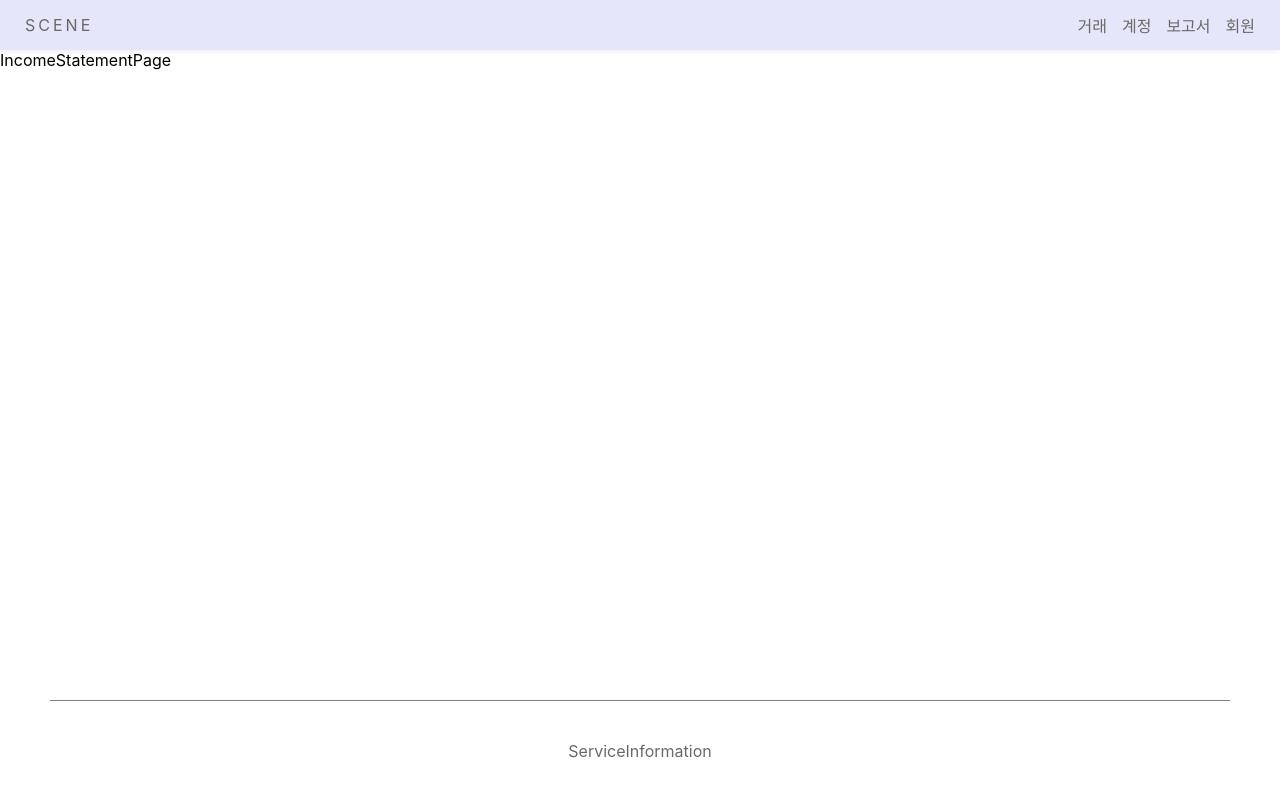
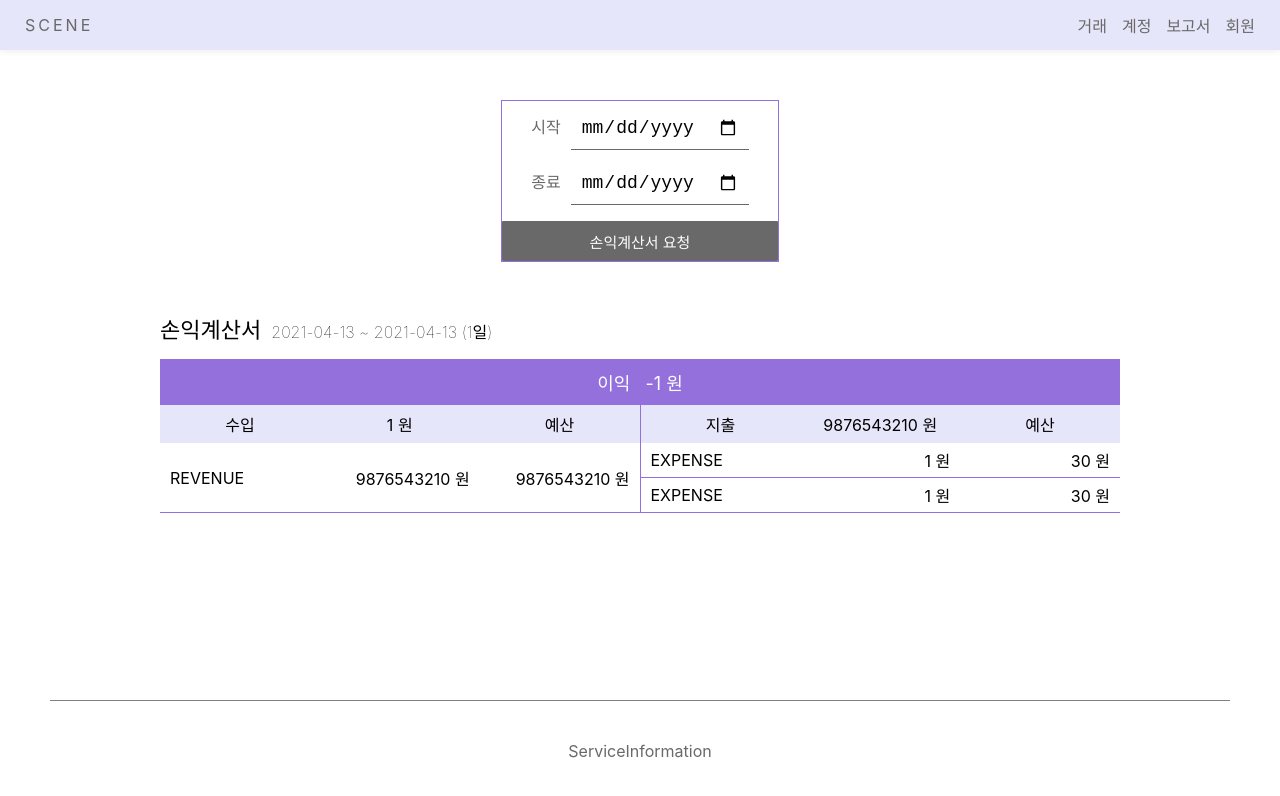
Before and after one commit to suloginscene/web-frontend, a React (Create React App) app: page /income-statement in a window 1280 px wide. Shown: the top 796 px of the page. Built offline with nearby package versions, Linux system fonts and the light colour scheme; no server answers.

Commit message:
feat: Design income statement

```diff
--- a/src/components/accountant/Account.scss
+++ b/src/components/accountant/Account.scss
@@ -26,9 +26,11 @@
       display: flex;
       align-items: center;
       justify-content: space-between;
+      margin-bottom: 5px;
 
       input {
         width: 135px;
+        padding: 7px 10px;
         margin-right: 15px;
       }
     }
--- /dev/null
+++ b/src/components/accountant/IncomeStatement.js
@@ -0,0 +1,87 @@
+import React from 'react';
+import './IncomeStatement.scss';
+
+function IncomeStatementForm() {
+  return (
+    <form>
+      <div className={"date-area"}>
+        <label> 시작
+          <input
+            name={"beginDate"}
+            type={"date"}
+          />
+        </label>
+        <label> 종료
+          <input
+            name={"inclusiveEndDate"}
+            type={"date"}
+          />
+        </label>
+      </div>
+      <button>손익계산서 요청</button>
+    </form>
+  );
+}
+
+function AccountItem({account}) {
+  return (
+    <tr>
+      <td>{account.name}</td>
+      <td className={"occurred"}>{account.occurred} 원</td>
+      <td className={"monthly-budget"}>{account.monthlyBudget} 원</td>
+    </tr>
+  );
+}
+
+function IncomeStatement({incomeStatement}) {
+  const revenues = incomeStatement.revenues.map(revenue =>
+    <AccountItem key={revenue.id} account={revenue}/>);
+  const expenses = incomeStatement.expenses.map(expense =>
+    <AccountItem key={expense.id} account={expense}/>);
+
+  return (
+    <div className={"income-statement"}>
+      <IncomeStatementForm/>
+      {incomeStatement ?
+        <div className={"data"}>
+          <div className={"heading"}>
+            <h3>손익계산서</h3>
+            <span>{incomeStatement.start} ~ {incomeStatement.inclusiveEnd} ({incomeStatement.days}일)</span>
+          </div>
+          <div className={"profit"}>
+            이익 &nbsp; {incomeStatement.total.profit} 원
+          </div>
+          <div className={"detail"}>
+            <table>
+              <thead>
+                <tr>
+                  <th>수입</th>
+                  <th>{incomeStatement.total.revenueSum} 원</th>
+                  <th className={"monthly-budget"}>예산</th>
+                </tr>
+              </thead>
+              <tbody>
+                {revenues}
+              </tbody>
+            </table>
+            <div className={"vertical-line"}/>
+            <table>
+              <thead>
+                <tr>
+                  <th>지출</th>
+                  <th>{incomeStatement.total.expenseSum} 원</th>
+                  <th className={"monthly-budget"}>예산</th>
+                </tr>
+              </thead>
+              <tbody>
+                {expenses}
+              </tbody>
+            </table>
+          </div>
+        </div>
+        : <></>}
+    </div>
+  );
+}
+
+export default IncomeStatement;
--- /dev/null
+++ b/src/components/accountant/IncomeStatement.scss
@@ -0,0 +1,119 @@
+.income-statement {
+  form {
+    width: 276px;
+    margin: 0 auto 50px;
+    border: 1px solid mediumpurple;
+    text-align: center;
+
+    .date-area {
+      margin-bottom: 10px;
+
+      label {
+        width: calc(100% - 2px);
+
+        input[type="date"] {
+          width: auto;
+          margin-left: 10px;
+        }
+      }
+    }
+
+    button {
+      width: 100%;
+      height: 40px;
+    }
+  }
+
+  .data {
+    .heading {
+      padding-bottom: 15px;
+
+      h3 {
+        display: inline-block;
+        margin-right: 10px;
+      }
+
+      span {
+        font-weight: lighter;
+        white-space: nowrap;
+      }
+    }
+
+    .profit {
+      padding: 10px 0;
+      text-align: center;
+      font-size: 18px;
+      color: white;
+      background-color: mediumpurple;
+    }
+
+    .detail {
+      display: flex;
+
+      table {
+        tbody {
+          tr {
+            .occurred, .monthly-budget {
+              text-align: right;
+            }
+          }
+        }
+      }
+
+      .vertical-line {
+        border-right: 1px solid mediumpurple;
+      }
+    }
+  }
+}
+
+
+@media (max-width: 1024px) {
+  .income-statement {
+    .data {
+      .detail {
+        table {
+          thead {
+            tr {
+              .monthly-budget {
+                display: none;
+              }
+            }
+          }
+
+          tbody {
+            tr {
+              .monthly-budget {
+                display: none;
+              }
+            }
+          }
+        }
+      }
+    }
+  }
+}
+
+@media (max-width: 768px) {
+  .income-statement {
+    .data {
+      .profit {
+        font-size: 16px;
+      }
+    }
+  }
+}
+
+@media (max-width: 480px) {
+  .income-statement {
+    .data {
+      .detail {
+        display: block;
+
+        .vertical-line {
+          display: none;
+        }
+      }
+    }
+  }
+}
--- /dev/null
+++ b/src/containers/accountant/IncomeStatementContainer.js
@@ -0,0 +1,40 @@
+import React from 'react';
+import IncomeStatement from "../../components/accountant/IncomeStatement";
+
+function IncomeStatementContainer() {
+  const incomeStatement = {
+    "start": "2021-04-13",
+    "inclusiveEnd": "2021-04-13",
+    "days": 1,
+    "total": {
+      "revenueSum": 1,
+      "expenseSum": 9876543210,
+      "profit": -1
+    },
+    "revenues": [{
+      "id": 26,
+      "name": "REVENUE",
+      "occurred": 9876543210,
+      "monthlyBudget": 9876543210
+    }],
+    "expenses": [{
+      "id": 28,
+      "name": "EXPENSE",
+      "occurred": 1,
+      "monthlyBudget": 30
+    }, {
+      "id": 30,
+      "name": "EXPENSE",
+      "occurred": 1,
+      "monthlyBudget": 30
+    }]
+  };
+
+  return (
+    <IncomeStatement
+      incomeStatement={incomeStatement}
+    />
+  );
+}
+
+export default IncomeStatementContainer;
--- a/src/index.scss
+++ b/src/index.scss
@@ -57,8 +57,7 @@ body {
   button {
     border: none;
     border-radius: 1px;
-    padding: 0.5rem 0.7rem;
-    margin: 0.3rem;
+    padding: 7px 11px;
     color: white;
     background-color: dimgray;
     font-size: 15px;
--- a/src/pages/accountant/IncomeStatementPage.js
+++ b/src/pages/accountant/IncomeStatementPage.js
@@ -1,13 +1,15 @@
 import React from 'react';
 import {useSelector} from "react-redux";
 import {Redirect} from "react-router-dom";
+import PageTemplate from "../../components/common/PageTemplate";
+import IncomeStatementContainer from "../../containers/accountant/IncomeStatementContainer";
 
 function IncomeStatementPage() {
   const {jwt} = useSelector(({member}) => ({jwt: member.jwt}));
   return jwt ?
-    <>
-      IncomeStatementPage
-    </>
+    <PageTemplate>
+      <IncomeStatementContainer/>
+    </PageTemplate>
     : <Redirect to={"/login"}/>;
 }
 
```
